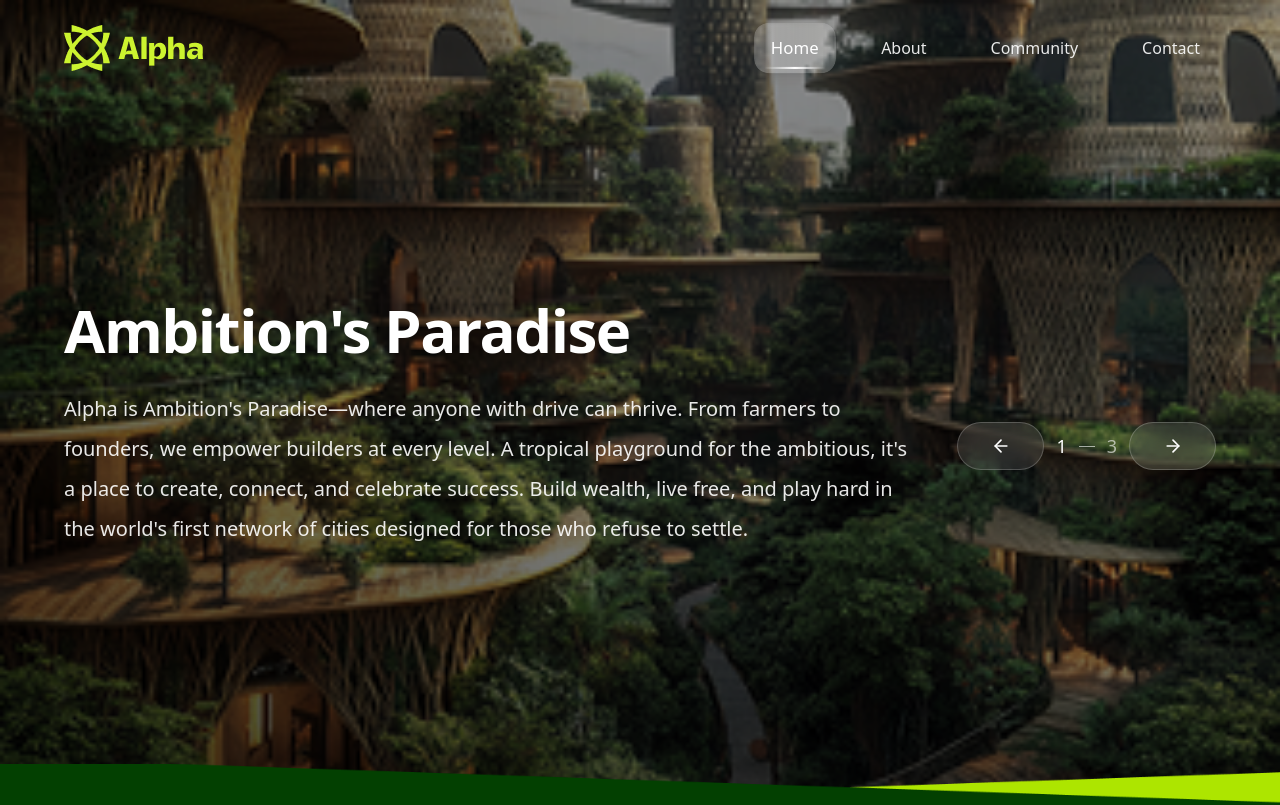
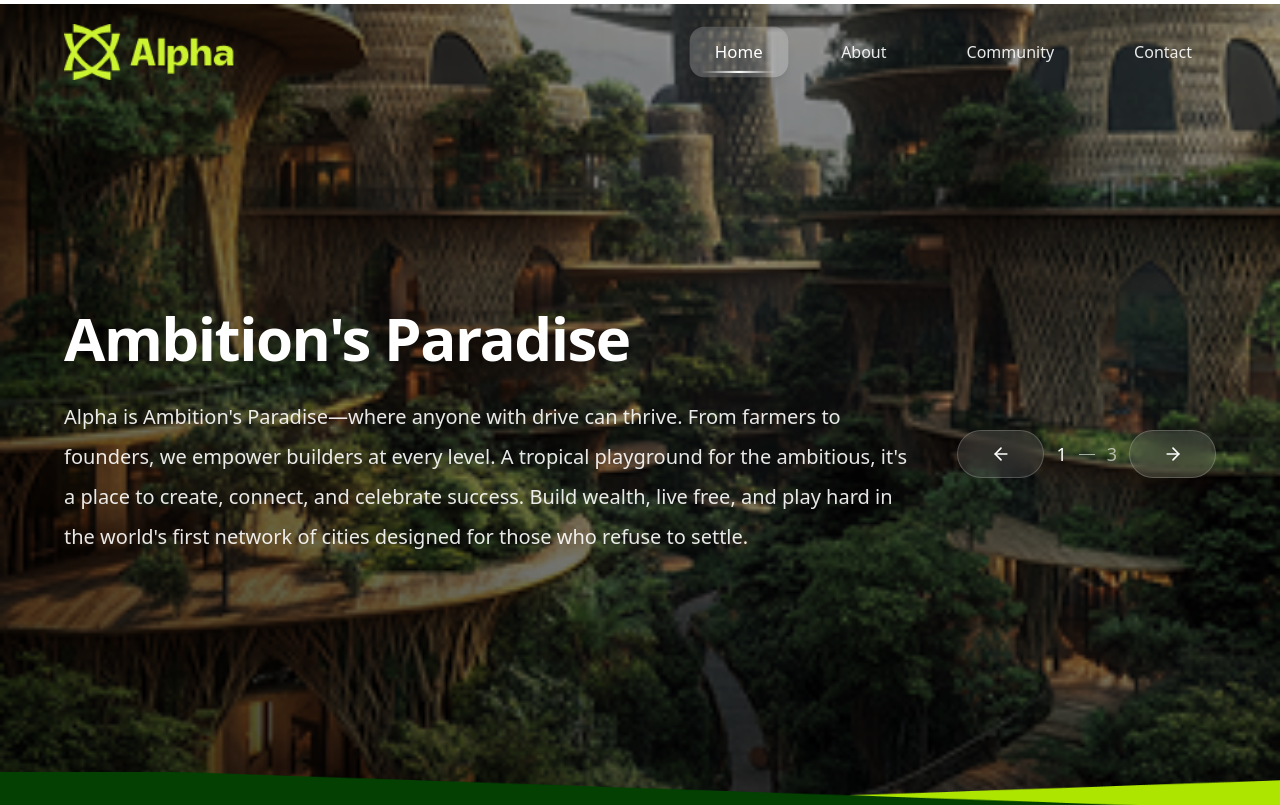
Before and after one commit to Emmanuel-MacAnThony/alpha, a Next.js app: page / in a window 1280 px wide. Shown: the top 805 px of the page. Built offline with nearby package versions, Linux system fonts and the light colour scheme.

Commit message:
fixed header

```diff
--- a/src/components/layout/header.tsx
+++ b/src/components/layout/header.tsx
@@ -171,20 +171,21 @@ function Header() {
 
   return (
     <>
-      <header className="top-0 left-0 right-0 px-4 sm:px-6 md:px-8 lg:px-12 xl:px-16 py-6 bg-transparent z-50">
-        <nav className="flex items-center justify-between max-w-7xl mx-auto">
-          <span className="text-white text-xl font-bold">
+      <header className="top-0 left-0 right-0 px-4 sm:px-6 md:px-8 lg:px-12 xl:px-16 2xl:px-20 py-6 bg-transparent z-50">
+        <nav className="flex items-center justify-between w-full">
+          <div className="flex-shrink-0">
             <Image
               src={logo}
               alt="logo"
               width={321}
               height={46}
               priority
+              className="h-8 w-auto sm:h-10 md:h-11 lg:h-12 xl:h-14"
             />
-          </span>
+          </div>
 
           {/* Desktop Navigation */}
-          <div className="hidden md:flex items-center space-x-8">
+          <div className="hidden md:flex items-center space-x-4 lg:space-x-6 xl:space-x-8 2xl:space-x-10 flex-shrink-0">
             {navLinks.map((link, index) => {
               const isActive = isActiveLink(link.href, link.isPage, link.section);
               return (
@@ -192,12 +193,12 @@ function Header() {
                   key={index}
                   href={link.href}
                   onClick={(e) => handleSmoothScroll(e, link.href, link.isPage)}
-                  className={`relative font-medium transition-all duration-500 ease-out px-4 py-3 rounded-xl group overflow-hidden focus:outline-none ${
+                  className={`relative font-medium transition-all duration-500 ease-out px-3 py-2 md:px-4 md:py-3 lg:px-5 lg:py-3 xl:px-6 xl:py-3 rounded-xl group focus:outline-none whitespace-nowrap ${
                     isActive
                       ? 'text-white shadow-lg transform scale-105'
                       : 'text-white/90 hover:text-white focus:text-white'
                   }`}
-                  style={{ fontSize: '16px' }}
+                  style={{ fontSize: 'clamp(14px, 1.5vw, 16px)' }}
                 >
                   {/* Background gradient animation */}
                   <div className={`absolute inset-0 rounded-xl transition-all duration-500 ease-out ${
@@ -228,7 +229,7 @@ function Header() {
           </div>
 
           {/* Mobile Menu Button */}
-          <div className="md:hidden">
+          <div className="md:hidden flex-shrink-0">
             <button
               ref={buttonRef}
               className="text-white cursor-pointer p-2 hover:bg-white/10 rounded-md transition-colors duration-200"
@@ -263,7 +264,7 @@ function Header() {
 
             {/* Menu Items */}
             <div className="px-10 py-8">
-              <div className="flex flex-col space-y-6 max-w-7xl mx-auto">
+              <div className="flex flex-col space-y-6 max-w-screen-2xl mx-auto">
                 {navLinks.map((link, index) => {
                   const isActive = isActiveLink(link.href, link.isPage, link.section);
                   return (
```
